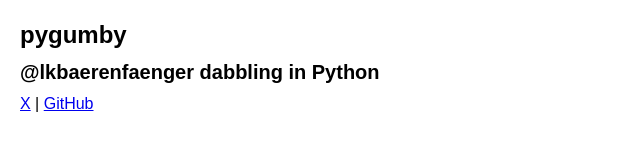
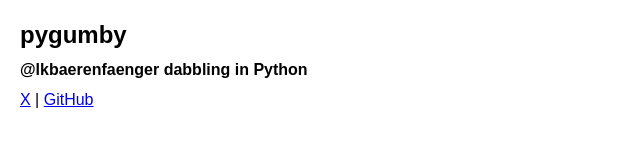
Before and after one commit to pygumby/pygumby-com, a plain HTML site: page index.html in a window 1280 px wide. Shown: the whole page, without its empty margins (0-640 px from the left). Drawn offline with Linux system fonts and the light colour scheme.

Commit message:
Fix formatting, again

```diff
--- a/index.html
+++ b/index.html
@@ -20,8 +20,9 @@
         margin-bottom: 10px;
       }
       h2 {
-        font-size: 20px;
-        line-height: 24px;
+        font-size: 16px;
+        font-weight: bold;
+        line-height: 20px;
         margin-bottom: 10px;
       }
       p {
```
